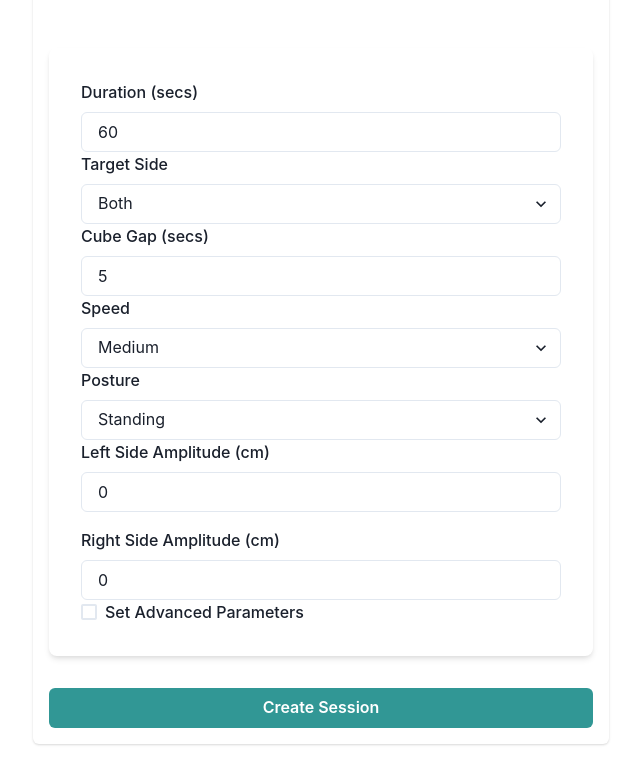
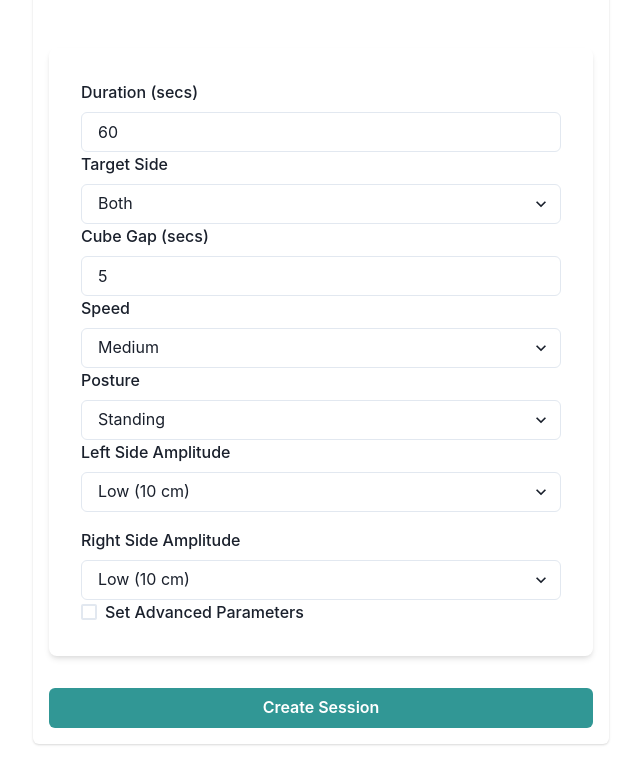
Before and after one commit to abhilash-mukherjee/pilot-web-client, a React (Vite) app: page /create-session in a window 1280 px wide. Shown: the part 498-1282 px from the top of the page, without its empty margins (319-959 px from the left). Built offline with nearby package versions, Linux system fonts and the light colour scheme; no server answers.

Commit message:
Added dropdown for amplitude settings

```diff
--- a/src/components/AmplitudeInputComponents.jsx
+++ b/src/components/AmplitudeInputComponents.jsx
@@ -1,13 +1,13 @@
 import React, { useState, useEffect } from 'react';
 import { halfHeadWidthCentimeters, trunkHeightCentimetres } from '../helpers/constants';
-import { FormControl, FormLabel, Input, VStack } from '@chakra-ui/react';
+import { FormControl, FormLabel, Input, VStack, Select } from '@chakra-ui/react';
 
 const degreesToCentimeters = (degrees, radius) => {
     const radians = (degrees * Math.PI) / 180;
     return radius * radians; // Arc length formula (θ in radians)
   };
 
-  const calculateOffsetsStanding = (leftAmplitude, rightAmplitude) => {
+  const calculateOffsetsSitting = (leftAmplitude, rightAmplitude) => {
     const trunkHeight = trunkHeightCentimetres;
     const leftAmplitudeCms = degreesToCentimeters(leftAmplitude, trunkHeight);
     const rightAmplitudeCms = degreesToCentimeters(rightAmplitude, trunkHeight);
@@ -16,21 +16,31 @@ const degreesToCentimeters = (degrees, radius) => {
     return { leftOffsetCentimeters: leftOffsetCms, rightOffsetCentimeters: rightOffsetCms };
   };
 
-const calculateOffsetsSitting = (leftAmplitude, rightAmplitude) => {
+const calculateOffsetsStandingg = (leftAmplitude, rightAmplitude) => {
   const leftOffsetCms = -1 * rightAmplitude + halfHeadWidthCentimeters;
   const rightOffsetCms = -1 * leftAmplitude + halfHeadWidthCentimeters;
   return { leftOffsetCentimeters: leftOffsetCms, rightOffsetCentimeters: rightOffsetCms };
 };
 
+const amplitudeMappingStanding = {
+    low: 10,
+    medium: 25,
+    high: 50,
+  };
+
 export function StandingAmplitudeInputs({ onUpdate }) {
-  const [leftAmplitude, setLeftAmplitude] = useState(0);
-  const [rightAmplitude, setRightAmplitude] = useState(0);
+    const [leftAmplitude, setLeftAmplitude] = useState('low'); // Now using keys from amplitudeMapping
+    const [rightAmplitude, setRightAmplitude] = useState('low');
 
     useEffect(() => {
+      // Convert selected options to centimeters using amplitudeMapping
+      const leftAmplitudeCm = amplitudeMappingStanding[leftAmplitude];
+      const rightAmplitudeCm = amplitudeMappingStanding[rightAmplitude];
+
       // Calculate and update offsets when amplitudes change
-    const { leftOffsetCentimeters, rightOffsetCentimeters } = calculateOffsetsSitting(
-        parseFloat(leftAmplitude) || 0,
-        parseFloat(rightAmplitude) || 0
+      const { leftOffsetCentimeters, rightOffsetCentimeters } = calculateOffsetsStandingg(
+        leftAmplitudeCm,
+        rightAmplitudeCm
       );
       onUpdate({ leftOffsetCentimeters, rightOffsetCentimeters });
     }, [leftAmplitude, rightAmplitude]);
@@ -38,78 +48,88 @@ export function StandingAmplitudeInputs({ onUpdate }) {
     return (
       <VStack spacing={4}>
         <FormControl>
-        <FormLabel htmlFor="leftAmplitude">Left Side Amplitude (cm)</FormLabel>
-        <Input
+          <FormLabel htmlFor="leftAmplitude">Left Side Amplitude</FormLabel>
+          <Select
             id="leftAmplitude"
-          type="number"
             name="leftAmplitude"
             value={leftAmplitude}
-          onChange={(e) => setLeftAmplitude(e.target.value === '' ? '' : parseFloat(e.target.value))}
-          onBlur={(e) => {setLeftAmplitude(parseFloat(e.target.value) || 0)}}
-          min="0"
-          placeholder="Left Side Amplitude in cm"
-        />
+            onChange={(e) => setLeftAmplitude(e.target.value)}
+          >
+            <option value="low">Low (10 cm)</option>
+            <option value="medium">Medium (25 cm)</option>
+            <option value="high">High (50 cm)</option>
+          </Select>
         </FormControl>
         <FormControl>
-        <FormLabel htmlFor="rightAmplitude">Right Side Amplitude (cm)</FormLabel>
-        <Input
+          <FormLabel htmlFor="rightAmplitude">Right Side Amplitude</FormLabel>
+          <Select
             id="rightAmplitude"
-          type="number"
             name="rightAmplitude"
             value={rightAmplitude}
-          onChange={(e) => setRightAmplitude(e.target.value === '' ? '' : parseFloat(e.target.value))}
-          onBlur={(e) => {setRightAmplitude(parseFloat(e.target.value) || 0)}}
-          min={0}
-          placeholder="Right Side Amplitude in cm"
-        />
+            onChange={(e) => setRightAmplitude(e.target.value)}
+          >
+            <option value="low">Low (10 cm)</option>
+            <option value="medium">Medium (25 cm)</option>
+            <option value="high">High (50 cm)</option>
+          </Select>
         </FormControl>
       </VStack>
     );
   }
 
+  const amplitudeDegreeMapping = {
+    low: 5,
+    medium: 10,
+    high: 15,
+  };
+
   export function SittingAmplitudeInputs({ onUpdate }) {
-    const [leftAmplitude, setLeftAmplitude] = useState(0); // in degrees
-    const [rightAmplitude, setRightAmplitude] = useState(0); // in degrees
+    const [leftAmplitudeKey, setLeftAmplitudeKey] = useState('low'); // Store the key (low, medium, high)
+    const [rightAmplitudeKey, setRightAmplitudeKey] = useState('low');
 
     useEffect(() => {
-      // Calculate and update offsets when amplitudes or trunk height change
-      const { leftOffsetCentimeters, rightOffsetCentimeters } = calculateOffsetsStanding(
-        parseFloat(leftAmplitude) || 0,
-        parseFloat(rightAmplitude) || 0    );
+      // Convert selected keys to degrees using amplitudeDegreeMapping
+      const leftAmplitudeDegrees = amplitudeDegreeMapping[leftAmplitudeKey];
+      const rightAmplitudeDegrees = amplitudeDegreeMapping[rightAmplitudeKey];
+
+      // Calculate and update offsets when amplitudes change
+      // Assuming calculateOffsetsStanding should be calculateOffsetsSitting or similar,
+      // and should correctly handle degrees input rather than cm as shown previously.
+      const { leftOffsetCentimeters, rightOffsetCentimeters } = calculateOffsetsSitting(
+        leftAmplitudeDegrees,
+        rightAmplitudeDegrees
+      );
       onUpdate({ leftOffsetCentimeters, rightOffsetCentimeters });
-    }, [leftAmplitude, rightAmplitude]);
+    }, [leftAmplitudeKey, rightAmplitudeKey]);
 
     return (
       <VStack spacing={4}>
         <FormControl>
-          <FormLabel htmlFor="leftAmplitude">Left Side Amplitude (degrees)</FormLabel>
-          <Input
+          <FormLabel htmlFor="leftAmplitude">Left Side Amplitude</FormLabel>
+          <Select
             id="leftAmplitude"
-            type="number"
             name="leftAmplitude"
-            value={leftAmplitude}
-            onChange={(e) => setLeftAmplitude(e.target.value === '' ? '' : parseFloat(e.target.value))}
-            onBlur={(e) => {setLeftAmplitude(parseFloat(e.target.value) || 0)}}
-            min="0"
-            max="90"
-            placeholder="Left Side Amplitude in degrees"
-          />
+            value={leftAmplitudeKey}
+            onChange={(e) => setLeftAmplitudeKey(e.target.value)}
+          >
+            <option value="low">Low (5°)</option>
+            <option value="medium">Medium (10°)</option>
+            <option value="high">High (15°)</option>
+          </Select>
         </FormControl>
         <FormControl>
-          <FormLabel htmlFor="rightAmplitude">Right Side Amplitude (degrees)</FormLabel>
-          <Input
+          <FormLabel htmlFor="rightAmplitude">Right Side Amplitude</FormLabel>
+          <Select
             id="rightAmplitude"
-            type="number"
             name="rightAmplitude"
-            value={rightAmplitude}
-            onChange={(e) => setRightAmplitude(e.target.value === '' ? '' : parseFloat(e.target.value))}
-            onBlur={(e) => {setRightAmplitude(parseFloat(e.target.value) || 0)}}
-            min="0"
-            max="90"
-            placeholder="Right Side Amplitude in degrees"
-          />
+            value={rightAmplitudeKey}
+            onChange={(e) => setRightAmplitudeKey(e.target.value)}
+          >
+            <option value="low">Low (5°)</option>
+            <option value="medium">Medium (10°)</option>
+            <option value="high">High (15°)</option>
+          </Select>
         </FormControl>
-
       </VStack>
     );
   }
```
Lines whose indentation alone changed are shown as unchanged.
